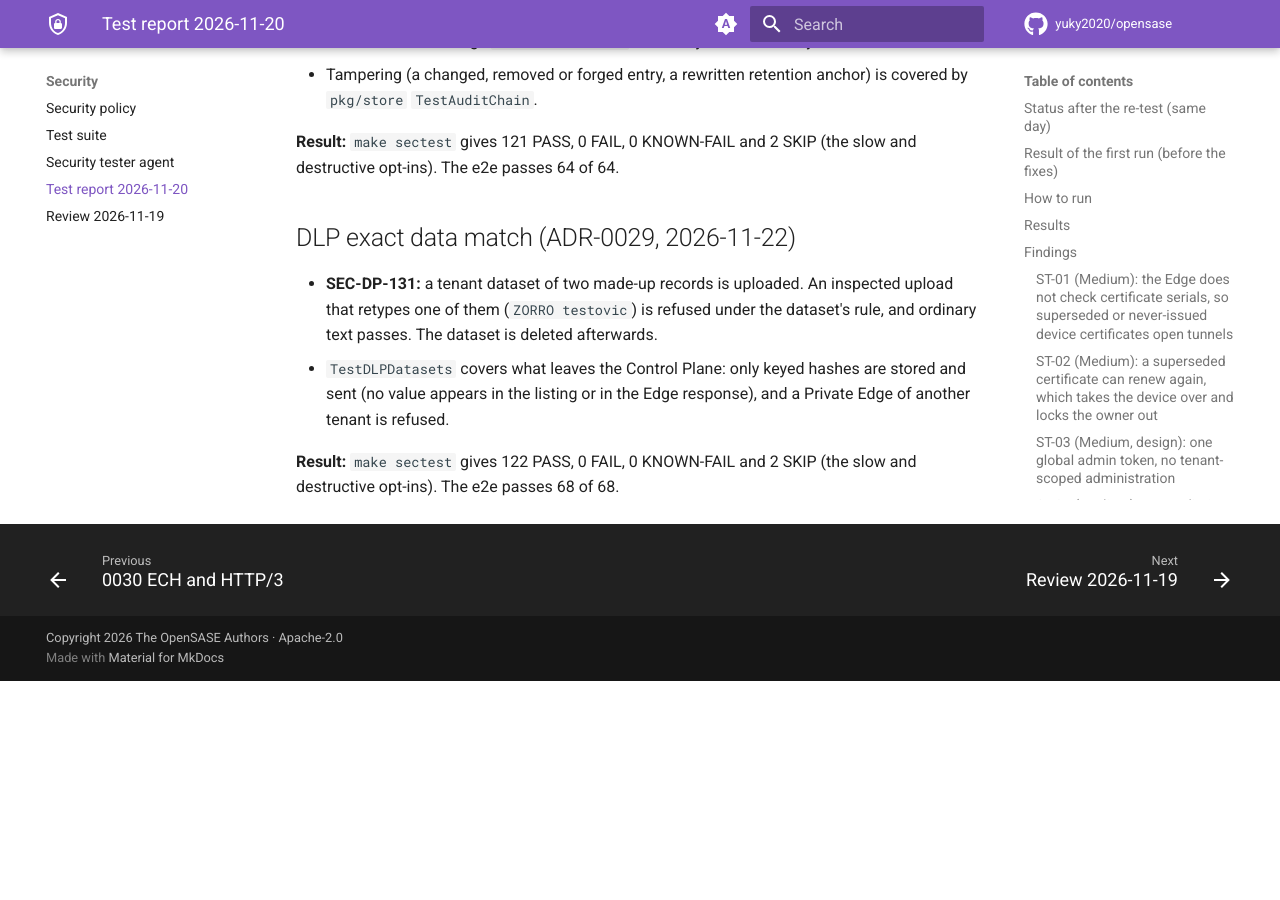
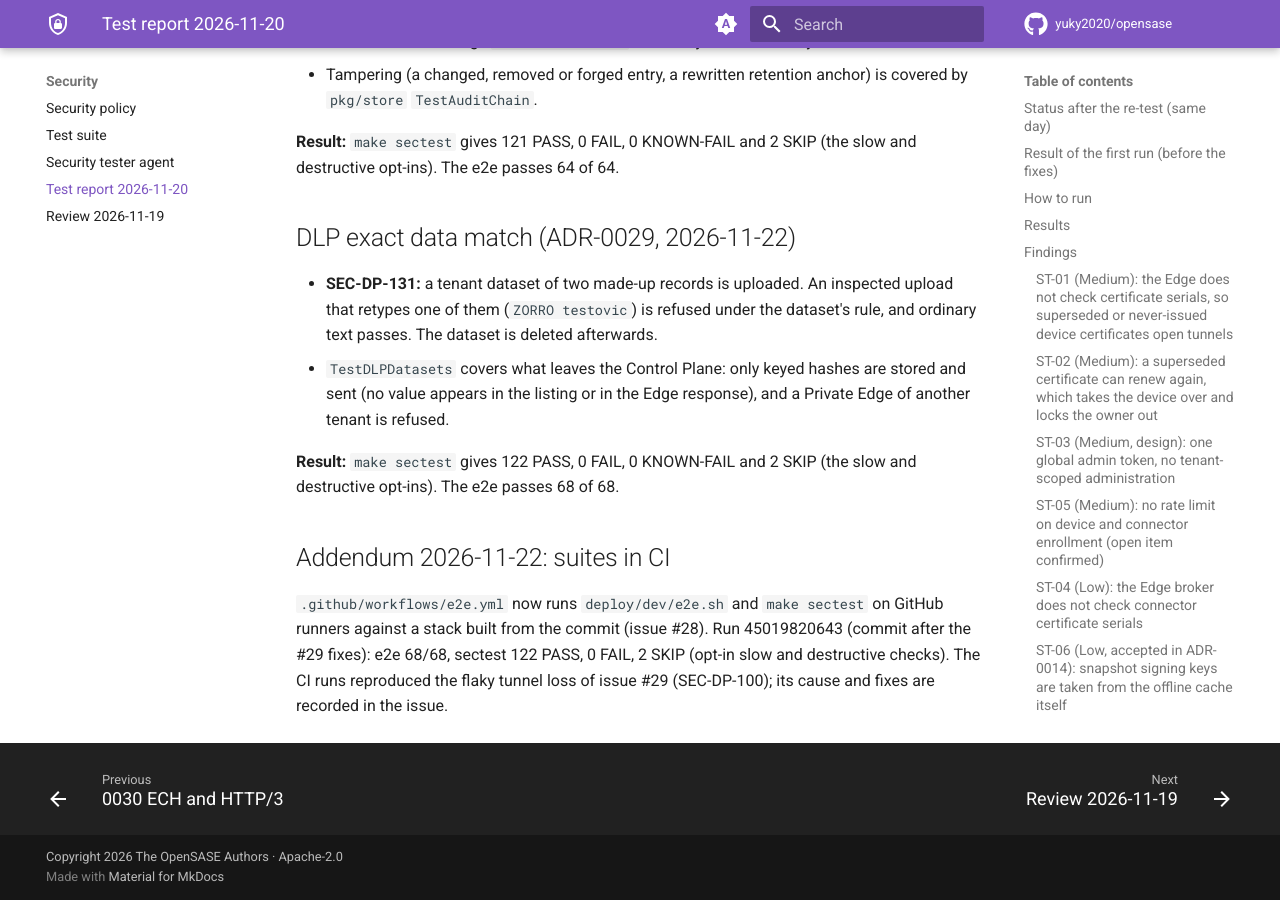
Before and after one commit to yuky2020/opensase, an MkDocs documentation site: the page built from docs/security/sectest-2026-11-20.md, in a window 1280 px wide and 900 px high, scrolled down 23996 px. Built offline with MkDocs 1.6.1 and Material for MkDocs 9.7.7, drawn with Linux system fonts in a browser that asks for light colours; comment, search, counter and statistics services are not loaded; before the commit the page ends 24677 px from its top, so only the background shows below that.

Commit message:
docs(security): record the first green CI run of e2e and sectest
Co-Authored-By: Claude Opus 5.5 <noreply@anthropic.com>
Claude-Session: https://claude.ai/code/session_01VPBhu86tXpyyYhpMKbdUa6

```diff
--- a/docs/security/sectest-2026-11-20.md
+++ b/docs/security/sectest-2026-11-20.md
@@ -670,3 +670,7 @@ destructive opt-ins). The e2e passes 64 of 64.
 
 **Result:** `make sectest` gives 122 PASS, 0 FAIL, 0 KNOWN-FAIL and 2 SKIP (the slow and
 destructive opt-ins). The e2e passes 68 of 68.
+
+## Addendum 2026-11-22: suites in CI
+
+`.github/workflows/e2e.yml` now runs `deploy/dev/e2e.sh` and `make sectest` on GitHub runners against a stack built from the commit (issue #28). Run 45019820643 (commit after the #29 fixes): e2e 68/68, sectest 122 PASS, 0 FAIL, 2 SKIP (opt-in slow and destructive checks). The CI runs reproduced the flaky tunnel loss of issue #29 (SEC-DP-100); its cause and fixes are recorded in the issue.
```
